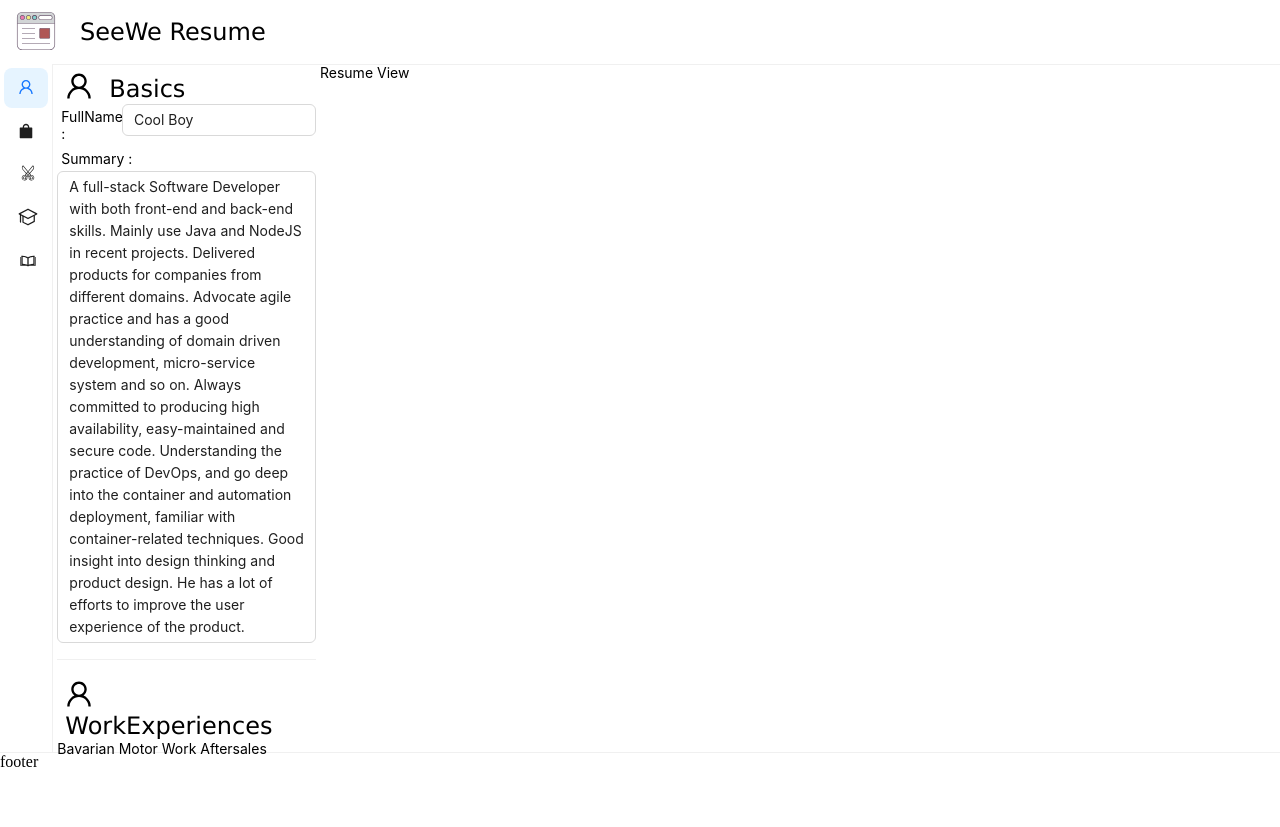
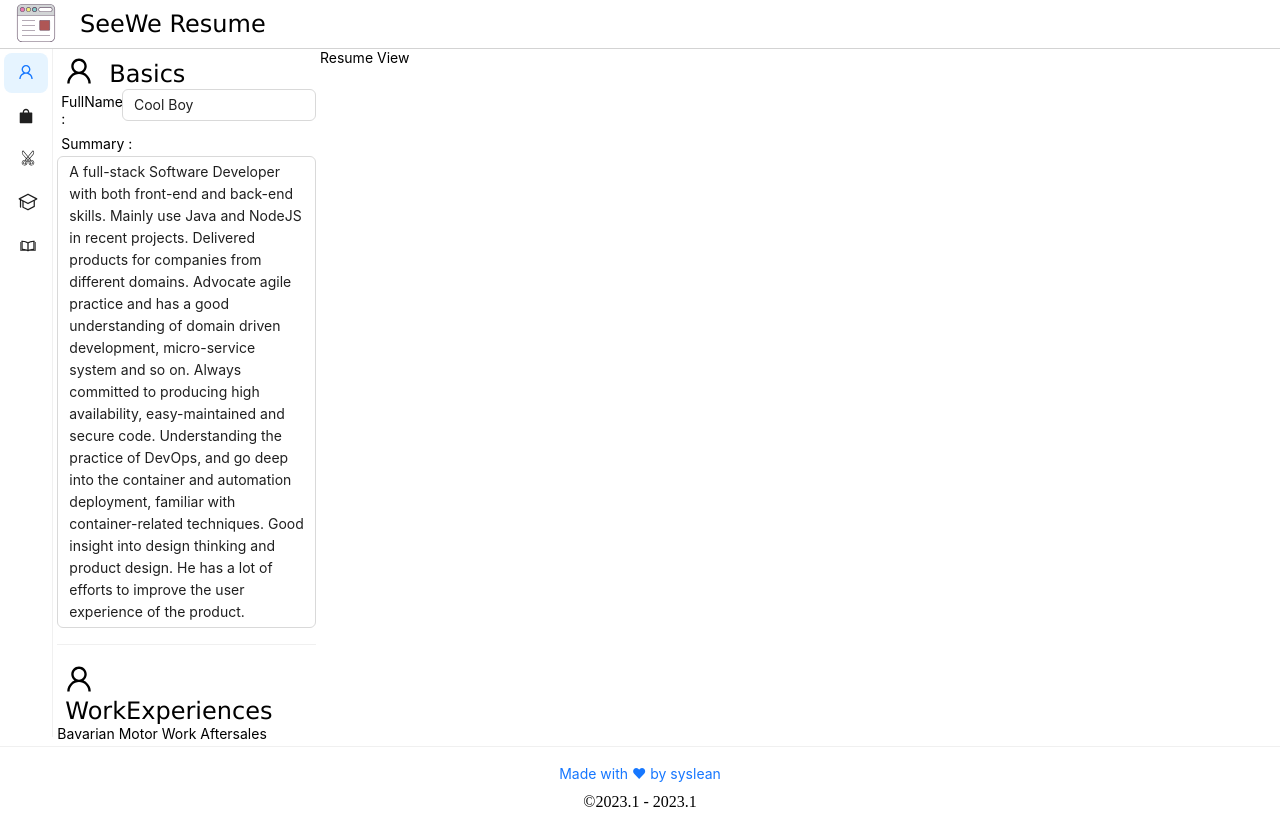
Before and after one commit to syslean/seewe_ui, a React (Create React App) app: page / in a window 1280 px wide. Before the commit the page ends 800 px from the top, so only its background shows below. Built offline with nearby package versions, Linux system fonts and the light colour scheme.

Commit message:
[feat] add footer css

```diff
--- a/src/App.tsx
+++ b/src/App.tsx
@@ -8,19 +8,17 @@ import {WrappedDivider} from "./component/common/divider";
 import {WrappedContainer} from './component/common/container';
 
 const GlobalDisplay = {
-  headerHeight: "8vh",
-  contentHeight: "86vh",
-  footerHeight: "6vh"
+  headerHeight: "3rem",
+  footerHeight: "3rem"
 }
 
 function App() {
   return (
     <>
-      <WrappedContainer containerHeight={GlobalDisplay.headerHeight}>
+      <WrappedContainer containerHeight={GlobalDisplay.headerHeight} style={{ borderBottom: "lightgray solid thin"}}>
         <Header appName={config.appName}/>
-        <WrappedDivider marginVerticalSize="0"/>
       </WrappedContainer>
-      <WrappedContainer containerHeight={GlobalDisplay.contentHeight}>
+      <WrappedContainer>
         <RouterProvider router={router}/>
       </WrappedContainer>
       <WrappedContainer containerHeight={GlobalDisplay.footerHeight}>
--- a/src/component/common/container.tsx
+++ b/src/component/common/container.tsx
@@ -1,5 +1,6 @@
 import styled from "styled-components";
 
-export const WrappedContainer = styled.div<{ containerHeight: string }>`
-  height: ${({containerHeight}) => containerHeight};
+export const WrappedContainer = styled.div<{ containerHeight?: string, backgroundColor?: string }>`
+  height: ${({containerHeight}) => containerHeight?? ""};
+  background-color: ${({backgroundColor}) => backgroundColor ?? "white" };
 `
--- a/src/component/common/divider.tsx
+++ b/src/component/common/divider.tsx
@@ -2,5 +2,5 @@ import styled from "styled-components";
 import {Divider} from "antd";
 
 export const WrappedDivider = styled(Divider)<{ marginVerticalSize: string }>`
-  margin: ${({marginVerticalSize}) => marginVerticalSize} 0;
+   margin: ${({marginVerticalSize}) => marginVerticalSize} 0;
 `
--- a/src/component/footer/index.tsx
+++ b/src/component/footer/index.tsx
@@ -1,9 +1,19 @@
 import React from 'react';
+import {Space} from "antd";
+import Link from "antd/lib/typography/Link";
 
 const Footer: React.FC<Props> = () => {
-    return (
-        <div>footer</div>
-    )
+  const nowTime = new Date();
+
+  return (
+    <div style={{textAlign: "center", padding: "1rem"}}>
+      <Space direction="vertical" align="center" size="small">
+        <Link href="https://github.com/syslean" target="_blank">Made with ❤ by syslean</Link>
+        <div>©2023.1 - {nowTime.getFullYear()}.{nowTime.getMonth() + 1}</div>
+      </Space>
+    </div>
+
+  )
 }
 
 export default Footer;
```
